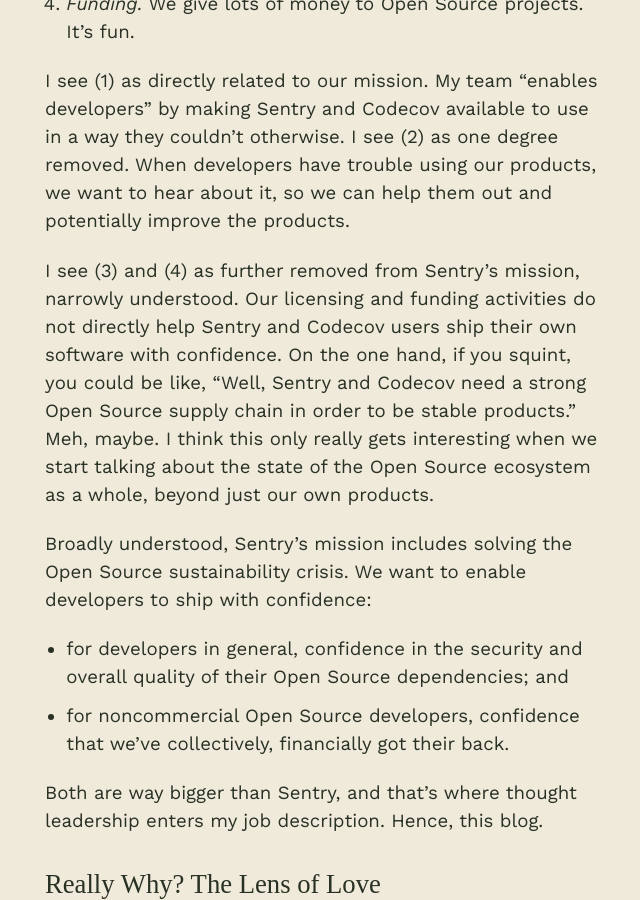
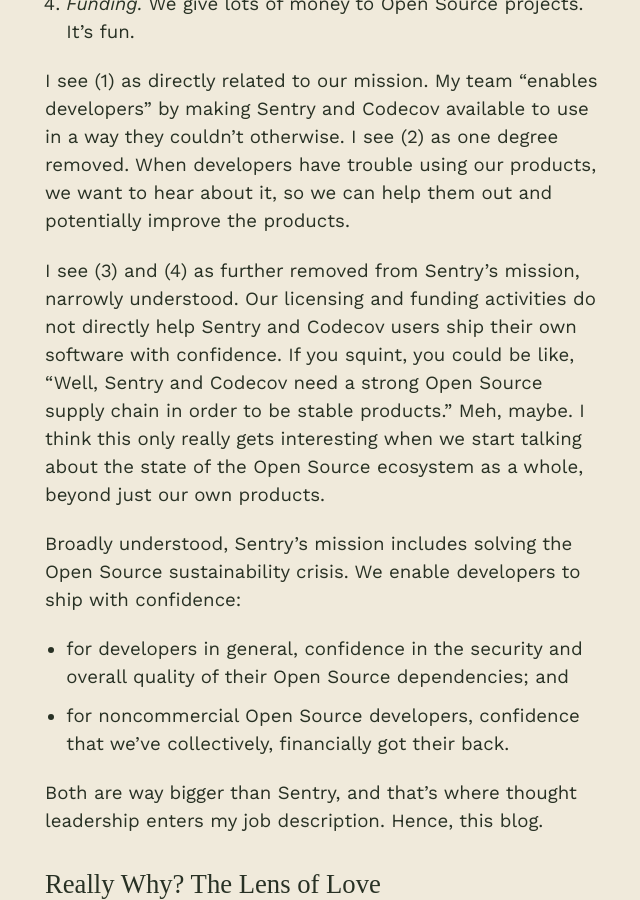
Before and after one commit to chadwhitacre/openpath, a Jekyll site: the page built from _posts/2024-01-04-welcome-to-open-path.md, in a window 1280 px wide and 900 px high, scrolled down 2401 px. Shown: the whole window, without its empty margins (315-955 px from the left). Built offline with Jekyll 4.4.1, drawn with Linux system fonts in a browser that asks for light colours; some web fonts are replaced.

Commit message:
tink! tink!

```diff
--- a/_posts/2024-01-04-welcome-to-open-path.md
+++ b/_posts/2024-01-04-welcome-to-open-path.md
@@ -83,14 +83,14 @@
 
 I see (3) and (4) as further removed from Sentry's mission, narrowly
 understood. Our licensing and funding activities do not directly help Sentry
-and Codecov users ship their own software with confidence. On the one hand, if
-you squint, you could be like, "Well, Sentry and Codecov need a strong Open
-Source supply chain in order to be stable products." Meh, maybe. I think this
-only really gets interesting when we start talking about the state of the Open
-Source ecosystem as a whole, beyond just our own products.
+and Codecov users ship their own software with confidence. If you squint, you
+could be like, "Well, Sentry and Codecov need a strong Open Source supply chain
+in order to be stable products." Meh, maybe. I think this only really gets
+interesting when we start talking about the state of the Open Source ecosystem
+as a whole, beyond just our own products.
 
 Broadly understood, Sentry's mission includes solving the Open Source
-sustainability crisis. We want to enable developers to ship with confidence:
+sustainability crisis. We enable developers to ship with confidence:
 
 - for developers in general, confidence in the security and overall quality of
   their Open Source dependencies; and
```
